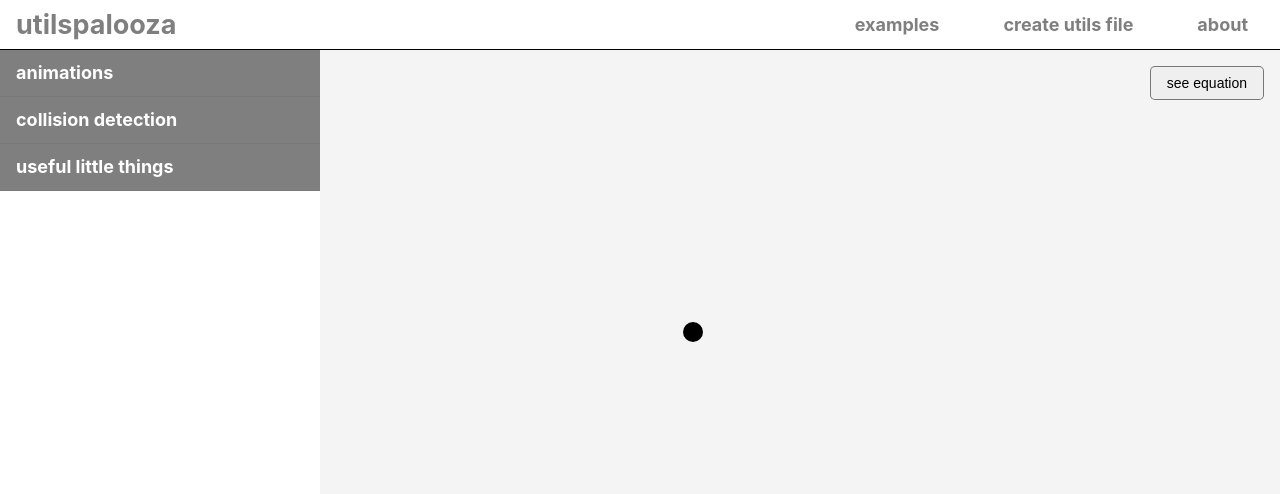
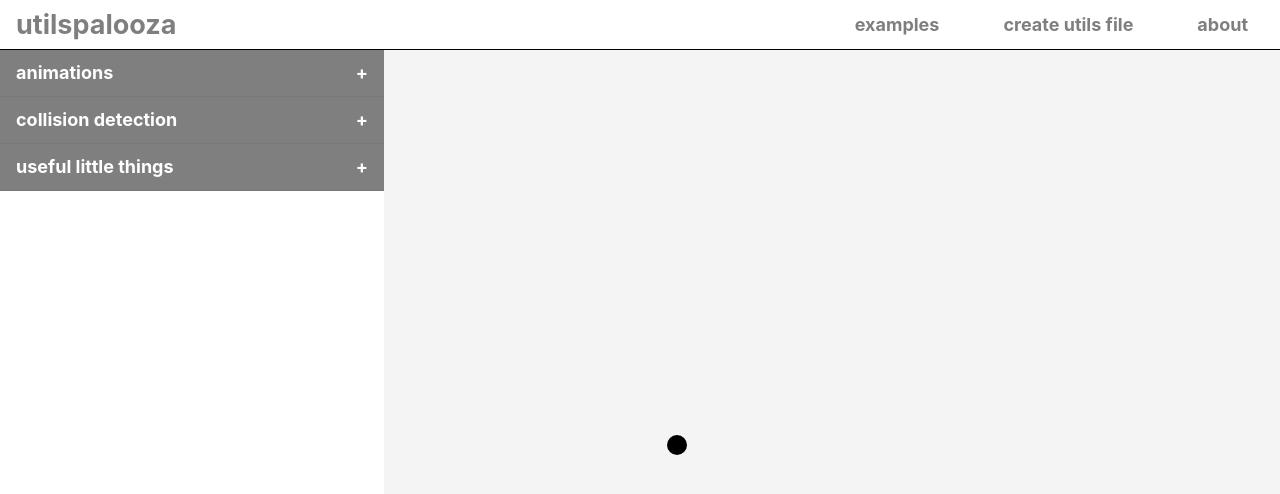
Before and after one commit to warpedpuppy/utils-site-typescript, a React (Create React App) app: page /examples/ball-bounce in a window 1280 px wide. Shown: the top 494 px of the page. Built offline with nearby package versions, Linux system fonts and the light colour scheme.

Commit message:
edited css

```diff
--- a/src/App.scss
+++ b/src/App.scss
@@ -7,6 +7,7 @@
   --site-gray: rgba(0, 0, 0, 0.5);
   --site-light-gray: rgba(0, 0, 0, 0.05);
   --site-blue: #abd;
+  --menu-height: 50px;
 }
 body {
   font-size: 18px;
--- a/src/components/PrimaryCanvas/PrimaryCanvas.scss
+++ b/src/components/PrimaryCanvas/PrimaryCanvas.scss
@@ -27,7 +27,7 @@
     &--text {
       position: relative;
       z-index: 9;
-      padding: 1rem;
+      // padding: 1rem;
       h3 {
         margin: 0.5rem 0;
       }
@@ -56,3 +56,12 @@
     z-index: 10;
   }
 }
+@media screen and (min-width: 768px) {
+  #primary-canvas {
+    &--content {
+      &--text {
+        padding: 0;
+      }
+    }
+  }
+}
--- a/src/pages/examples/Examples.scss
+++ b/src/pages/examples/Examples.scss
@@ -6,5 +6,6 @@
 @media screen and (min-width: 768px) {
   #example-page {
     display: flex;
+    position: fixed;
   }
 }
--- a/src/services/CheckListDT.tsx
+++ b/src/services/CheckListDT.tsx
@@ -19,6 +19,7 @@ function CheckListDT({
       key={`createjson-dt-${innerText}`}
     >
       {innerText}
+      <span>{open === index ? "-" : "+"} </span>
     </div>
   );
 }
--- a/src/services/CreateChecklists.scss
+++ b/src/services/CreateChecklists.scss
@@ -45,6 +45,8 @@
 @media screen and (min-width: 768px) {
   .example-page-checklist {
     width: 33.33%;
+    height: calc(100vh - var(--menu-height));
+    overflow: scroll;
   }
   // .checklist-catogory {
   //   display: flex;
```
